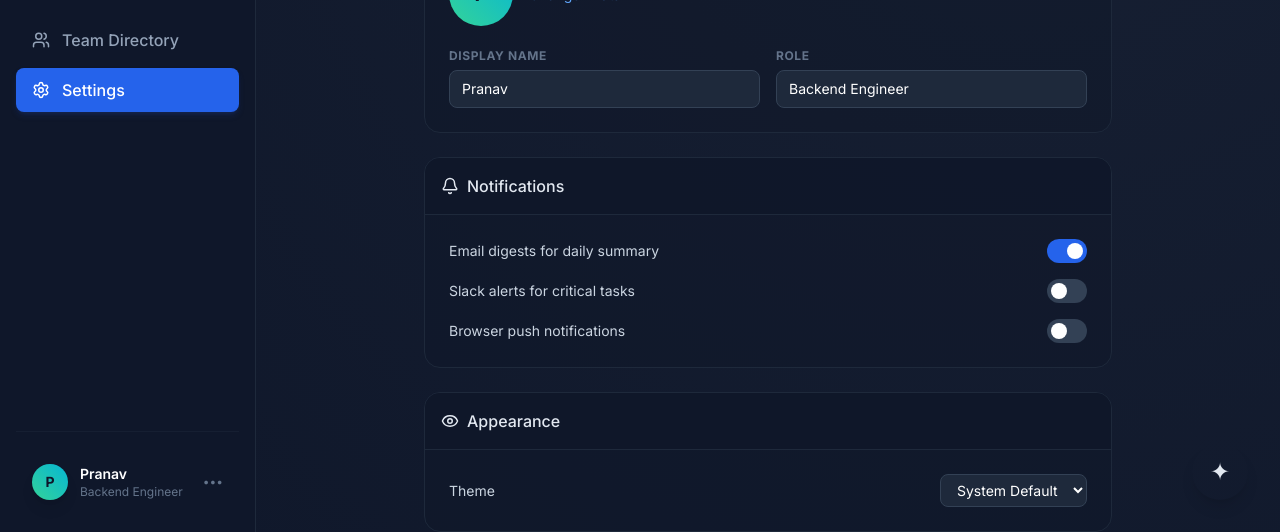
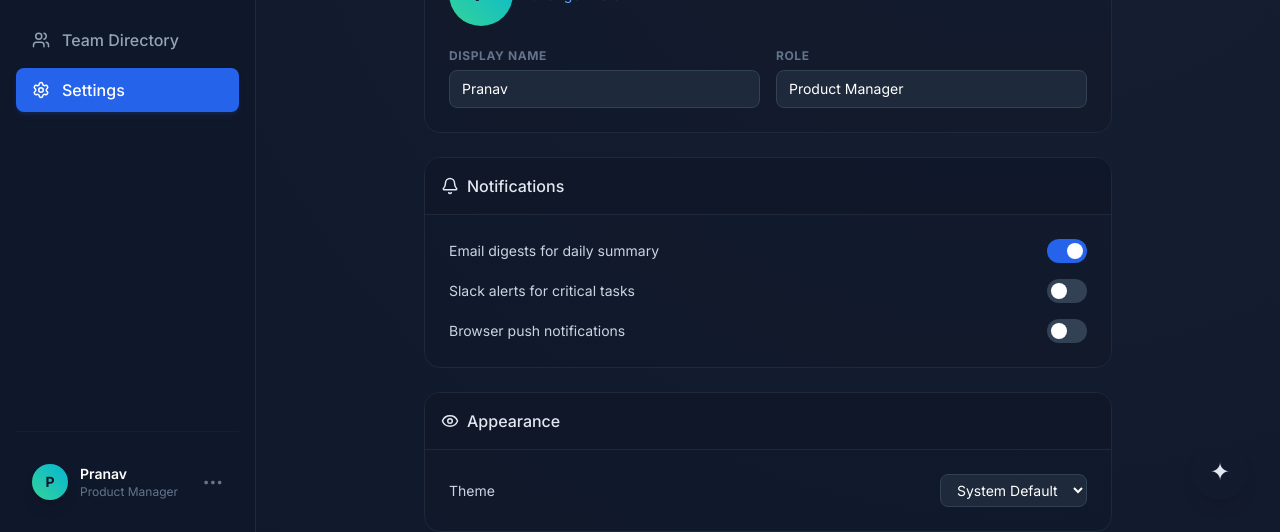
Before and after one commit to gpranavmurty1/Transcript, a React (Vite) app in the folder onboarding-companion/: page / in a window 1280 px wide. Both pictures are taken after a click on the button "Settings". Shown: the part 268-800 px from the top of the page. Built offline with nearby package versions, Linux system fonts and the light colour scheme.

Commit message:
chore: update user role from 'Backend Engineer' to 'Product Manager' in application state and UI.

```diff
--- a/onboarding-companion/src/App.jsx
+++ b/onboarding-companion/src/App.jsx
@@ -10,7 +10,7 @@ import Settings from './components/Settings';
 function App() {
   const [user, setUser] = useState({
     name: 'Pranav',
-    role: 'Backend Engineer',
+    role: 'Product Manager',
     tenure: 'Day 2'
   });
 
--- a/onboarding-companion/src/components/Settings.jsx
+++ b/onboarding-companion/src/components/Settings.jsx
@@ -27,7 +27,7 @@ const Settings = () => {
                             </div>
                             <div>
                                 <label className="text-xs text-slate-500 uppercase font-bold tracking-wider">Role</label>
-                                <input type="text" value="Backend Engineer" className="w-full mt-1 bg-slate-800 border border-slate-700 rounded-lg px-3 py-2 text-sm text-white focus:border-blue-500 focus:outline-none" readOnly />
+                                <input type="text" value="Product Manager" className="w-full mt-1 bg-slate-800 border border-slate-700 rounded-lg px-3 py-2 text-sm text-white focus:border-blue-500 focus:outline-none" readOnly />
                             </div>
                         </div>
                     </div>
--- a/onboarding-companion/src/components/Sidebar.jsx
+++ b/onboarding-companion/src/components/Sidebar.jsx
@@ -42,7 +42,7 @@ const Sidebar = ({ currentView, setView }) => {
                     <div className="w-9 h-9 rounded-full bg-gradient-to-tr from-emerald-400 to-cyan-500 flex items-center justify-center text-slate-900 font-bold text-sm shadow-lg">P</div>
                     <div className="text-left flex-1">
                         <div className="text-sm font-semibold text-white">Pranav</div>
-                        <div className="text-xs text-slate-500">Backend Engineer</div>
+                        <div className="text-xs text-slate-500">Product Manager</div>
                     </div>
                     <div className="text-slate-500 text-xs">•••</div>
                 </button>
```
